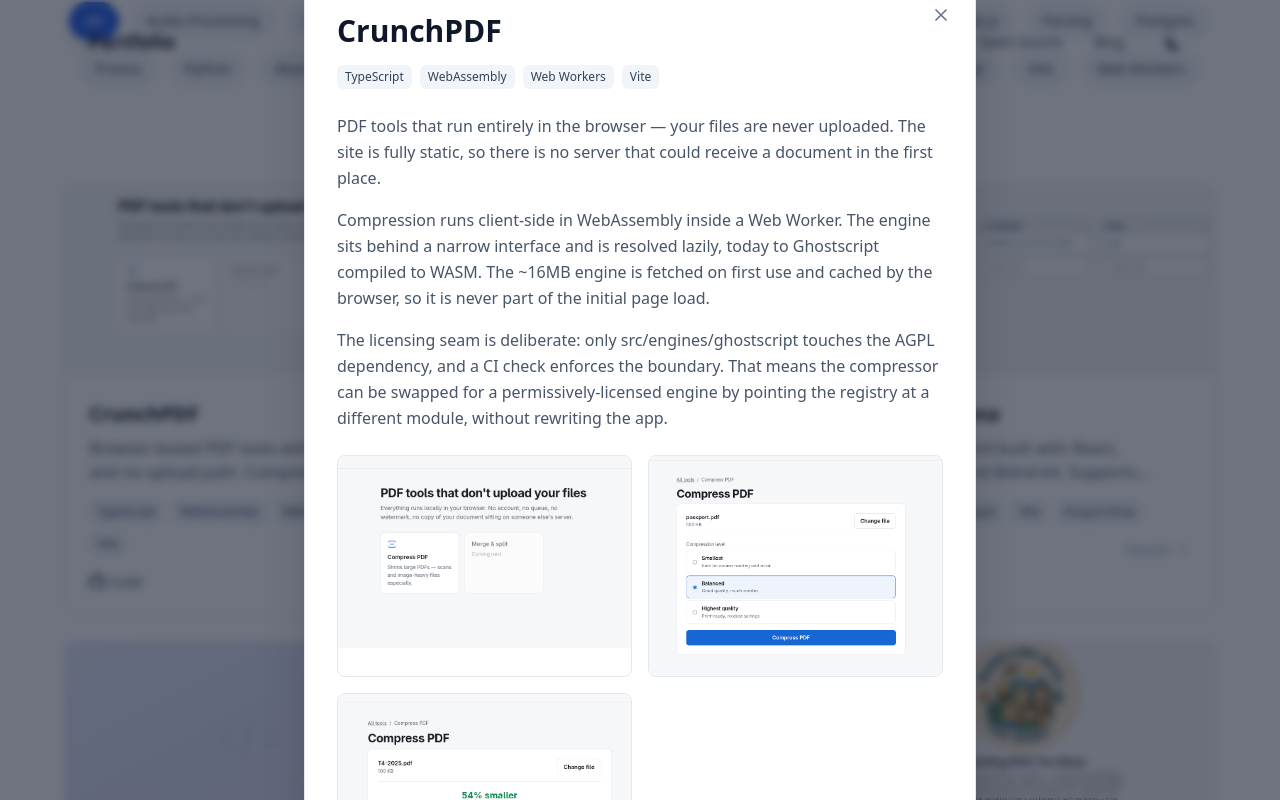
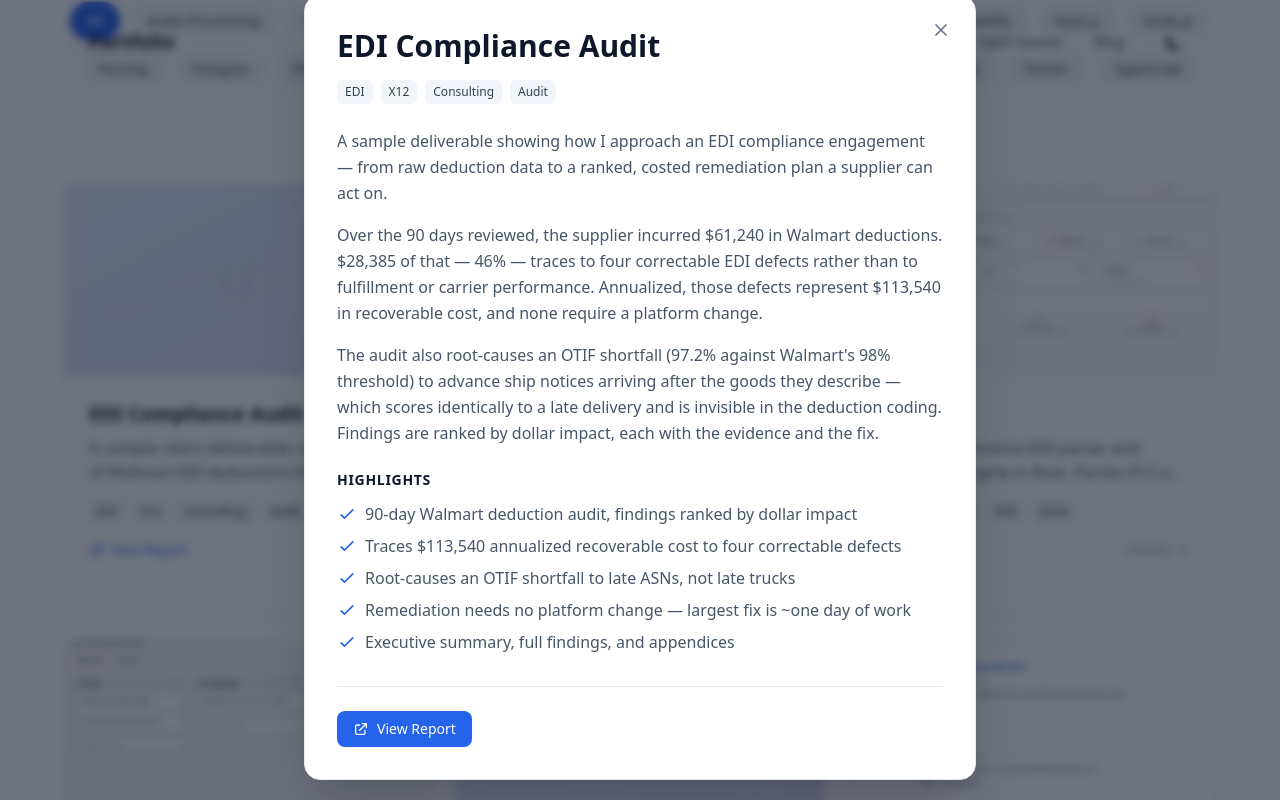
Before and after one commit to Forworddash/portfolio, a React (Vite) app: page / in a window 1280 px wide. Both pictures are taken after a click on the button 248 px from the left and 1445 px from the top of the page. Shown: the part 1045-1845 px from the top of the page. Built offline with nearby package versions, Linux system fonts and the light colour scheme.

Commit message:
[UPD] updating EDI live report

```diff
--- a/src/components/ProjectModal.tsx
+++ b/src/components/ProjectModal.tsx
@@ -147,6 +147,7 @@
 
           {/* Links */}
           <div className="flex flex-wrap gap-4 mt-8 pt-6 border-t border-slate-200 dark:border-slate-700">
+            {project.githubUrl && (
               <a
                 href={project.githubUrl}
                 target="_blank"
@@ -158,6 +159,7 @@
                 </svg>
                 View Code
               </a>
+            )}
             {project.liveUrl && (
               <a
                 href={project.liveUrl}
@@ -173,7 +175,7 @@
                     d="M10 6H6a2 2 0 00-2 2v10a2 2 0 002 2h10a2 2 0 002-2v-4M14 4h6m0 0v6m0-6L10 14"
                   />
                 </svg>
-                Live Demo
+                {project.liveLabel ?? 'Live Demo'}
               </a>
             )}
           </div>
--- a/src/components/Projects.tsx
+++ b/src/components/Projects.tsx
@@ -142,6 +142,7 @@
 
                 {/* Links */}
                 <div className="flex items-center gap-3">
+                  {project.githubUrl && (
                     <a
                       href={project.githubUrl}
                       target="_blank"
@@ -154,9 +155,11 @@
                       </svg>
                       Code
                     </a>
+                  )}
+                  {project.githubUrl && project.liveUrl && (
+                    <span className="text-slate-300 dark:text-slate-600">•</span>
+                  )}
                   {project.liveUrl && (
-                    <>
-                      <span className="text-slate-300 dark:text-slate-600">•</span>
                     <a
                       href={project.liveUrl}
                       target="_blank"
@@ -177,9 +180,8 @@
                           d="M10 6H6a2 2 0 00-2 2v10a2 2 0 002 2h10a2 2 0 002-2v-4M14 4h6m0 0v6m0-6L10 14"
                         />
                       </svg>
-                        Live Demo
+                      {project.liveLabel ?? 'Live Demo'}
                     </a>
-                    </>
                   )}
 
                   {/* Nudge toward the detail modal; the whole card is clickable. */}
--- a/src/data.ts
+++ b/src/data.ts
@@ -13,6 +13,26 @@
 import bookme3 from './assets/bookme-3.png';
 
 export const projects: Project[] = [
+  {
+    id: '10',
+    title: 'EDI Compliance Audit',
+    description:
+      'A sample client deliverable: a 90-day audit of Walmart EDI deductions that traces $113,540 in annualized, recoverable cost to four correctable EDI defects — none requiring a platform change.',
+    tags: ['EDI', 'X12', 'Consulting', 'Audit'],
+    // Standalone page in public/, served under the /portfolio/ base. Building the
+    // URL from BASE_URL keeps it correct in dev and on GitHub Pages alike.
+    liveUrl: `${import.meta.env.BASE_URL}edi-compliance-audit-sample.html`,
+    liveLabel: 'View Report',
+    details:
+      'A sample deliverable showing how I approach an EDI compliance engagement — from raw deduction data to a ranked, costed remediation plan a supplier can act on.\n\nOver the 90 days reviewed, the supplier incurred $61,240 in Walmart deductions. $28,385 of that — 46% — traces to four correctable EDI defects rather than to fulfillment or carrier performance. Annualized, those defects represent $113,540 in recoverable cost, and none require a platform change.\n\nThe audit also root-causes an OTIF shortfall (97.2% against Walmart\'s 98% threshold) to advance ship notices arriving after the goods they describe — which scores identically to a late delivery and is invisible in the deduction coding. Findings are ranked by dollar impact, each with the evidence and the fix.',
+    highlights: [
+      '90-day Walmart deduction audit, findings ranked by dollar impact',
+      'Traces $113,540 annualized recoverable cost to four correctable defects',
+      'Root-causes an OTIF shortfall to late ASNs, not late trucks',
+      'Remediation needs no platform change — largest fix is ~one day of work',
+      'Executive summary, full findings, and appendices',
+    ],
+  },
   {
     id: '6',
     title: 'CrunchPDF',
```
Lines whose indentation alone changed are shown as unchanged.
